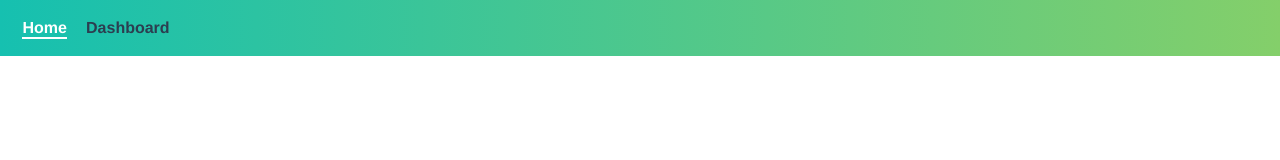
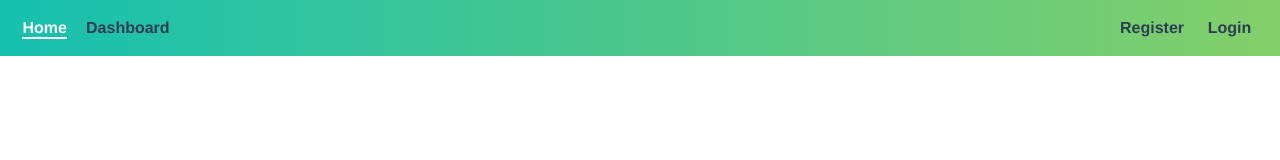
Before and after one commit to sezardino/vue3-fundamentals, a Vue app: page / in a window 1280 px wide. Shown: the top 160 px of the page. Built offline with nearby package versions, Linux system fonts and the light colour scheme.

Commit message:
add new pages to navbar

```diff
--- a/src/components/AppNav.vue
+++ b/src/components/AppNav.vue
@@ -1,11 +1,29 @@
 <template>
-  <div id="nav">
+  <nav id="nav">
     <router-link to="/"> Home </router-link>
     <router-link to="/dashboard"> Dashboard </router-link>
-  </div>
+
+    <div class="wrapper">
+      <template v-if="!store.state.user">
+        <router-link to="/register"> Register </router-link>
+        <router-link to="/login"> Login </router-link>
+      </template>
+      <router-link v-else to="/"> Logout </router-link>
+    </div>
+  </nav>
 </template>
 
+<script setup>
+import { useStore } from "vuex";
+
+const store = useStore();
+</script>
+
 <style scoped>
+.wrapper {
+  margin-left: auto;
+}
+
 #nav {
   display: flex;
   align-items: center;
@@ -20,7 +38,9 @@
   color: white;
 }
 
-a {
+a,
+button {
+  cursor: pointer;
   font-weight: bold;
   color: #2c3e50;
   margin: auto 0.8em auto 0.4em;
--- a/src/router/index.js
+++ b/src/router/index.js
@@ -2,6 +2,8 @@ import { createRouter, createWebHistory } from "vue-router";
 import Home from "@/views/HomeView.vue";
 import Dashboard from "@/views/DashboardView.vue";
 import ErrorView from "@/views/ErrorView.vue";
+import LoginView from "@/views/LoginView.vue";
+import RegisterView from "@/views/RegisterView.vue";
 
 const routes = [
   {
@@ -13,6 +15,16 @@ const routes = [
     path: "/dashboard",
     name: "dashboard",
     component: Dashboard,
+  },
+  {
+    path: "/login",
+    name: "login",
+    component: LoginView,
+  },
+  {
+    path: "/register",
+    name: "register",
+    component: RegisterView,
   },
   {
     path: "/:pathName()*",
```
